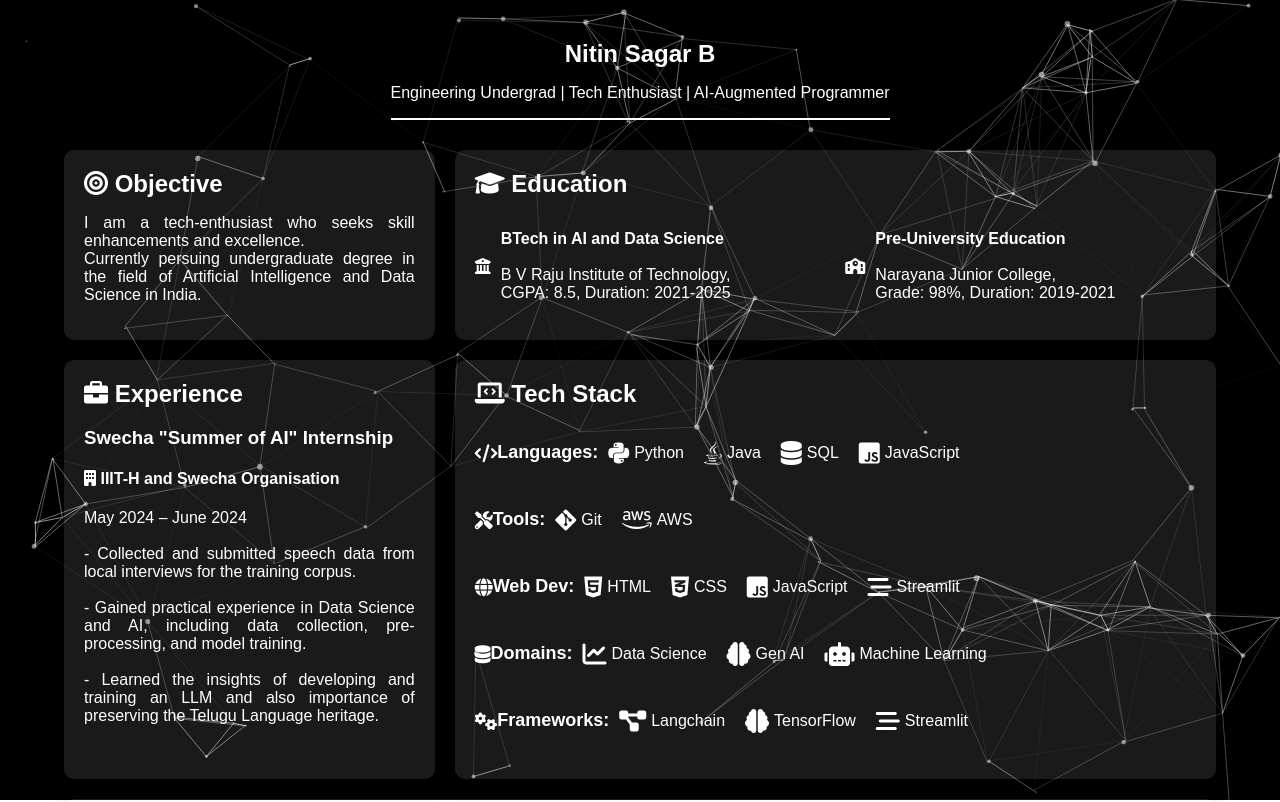
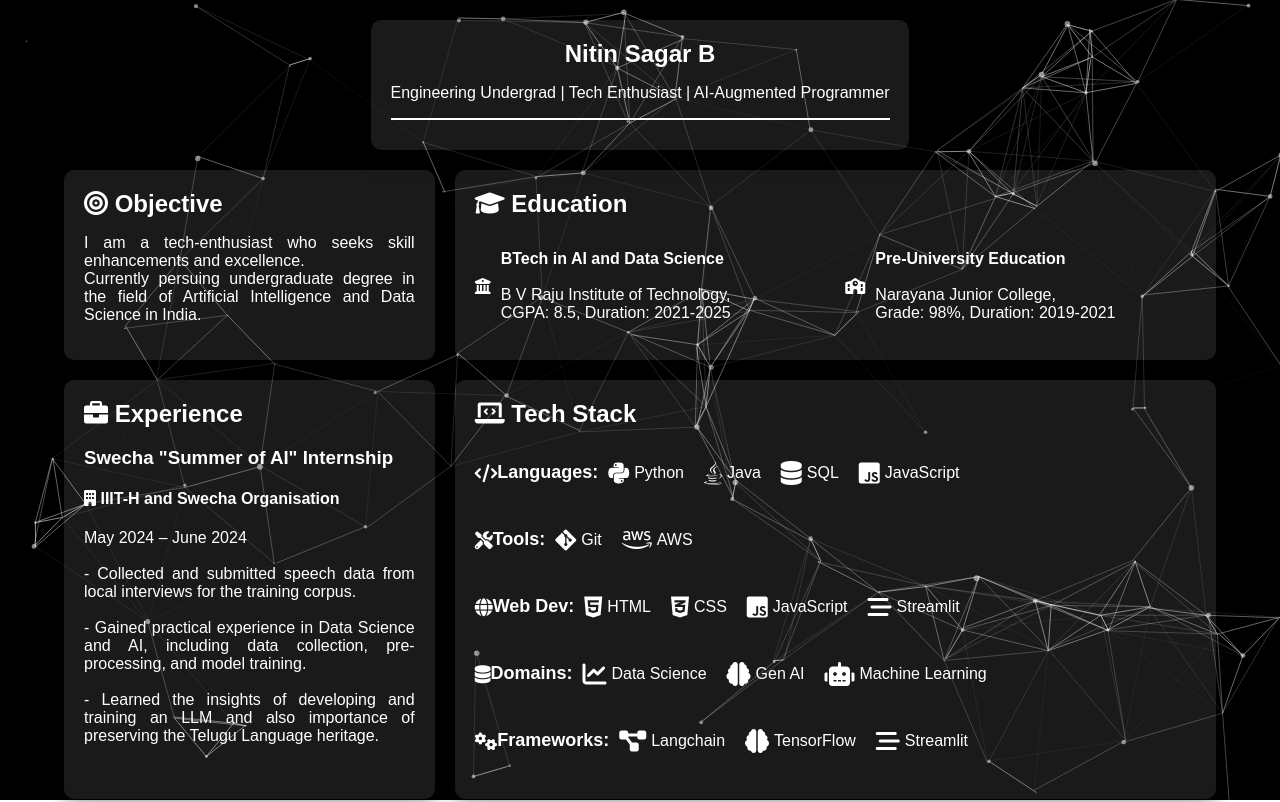
Before and after one commit to Nitin-Sagar-B/nitinsagarb.github.io, a plain HTML site: page index.html in a window 1280 px wide. Shown: the top 802 px of the page. Drawn offline with nearby package versions, Linux system fonts and the light colour scheme.

Commit message:
Update index.html

```diff
--- a/index.html
+++ b/index.html
@@ -13,8 +13,9 @@
     <!-- Particles Background -->
     <div id="particles-js"></div>
 
+
     <div class="container">
-        <div class="header">
+        <div class="item header animate">
             <h1><center>Nitin Sagar B</center></h1>
             <p><center>Engineering Undergrad | Tech Enthusiast | AI-Augmented Programmer</center></p>
             <div class="line"></div>
```
